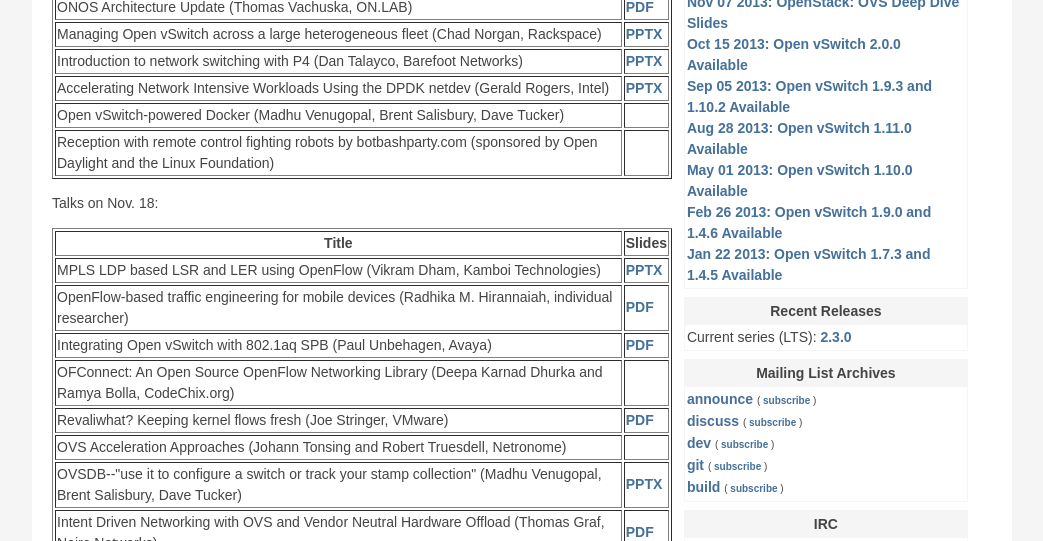
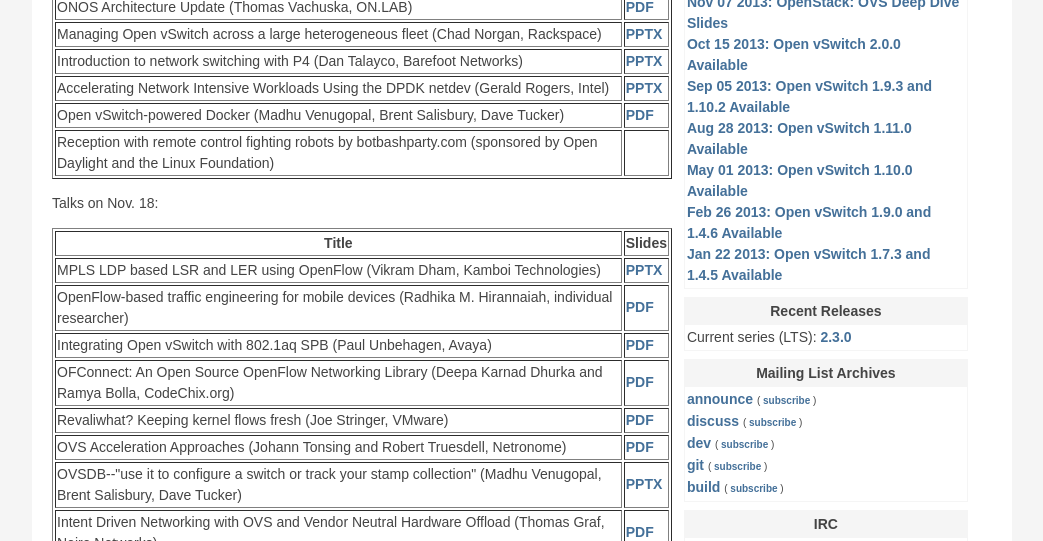
Before and after one commit to openvswitch/openvswitch.github.io, a Jekyll site: the page built from support/ovscon2014/index.html, in a window 1280 px wide. Shown: the part 599-1140 px from the top of the page, without its empty margins (118-1161 px from the left). Built offline with Jekyll 4.4.1, drawn with Linux system fonts in a browser that asks for light colours.

Commit message:
ovscon2014: Complete our collection of slides.
From Justin (thanks!).

```diff
--- a/support/ovscon2014/index.html
+++ b/support/ovscon2014/index.html
@@ -76,7 +76,7 @@
 </tr>
 <tr>
   <td>Open vSwitch-powered Docker (Madhu Venugopal, Brent Salisbury, Dave Tucker)</td>
-  <td></td>
+  <td><a href="17/1700-Docker powered OVS.pdf">PDF</a></td>
 </tr>
 <tr>
   <td>Reception with remote control fighting robots by botbashparty.com (sponsored by Open Daylight and the Linux Foundation)</td>
@@ -106,7 +106,7 @@
 </tr>
 <tr>
   <td>OFConnect: An Open Source OpenFlow Networking Library (Deepa Karnad Dhurka and Ramya Bolla, CodeChix.org)</td>
-  <td></td>
+  <td><a href="18/1100-OpenvSwitch2014 - OFconnect Talk Nov 18 - Deepa & Ramya.pdf">PDF</a></td>
 </tr>
 <tr>
   <td>Revaliwhat? Keeping kernel flows fresh (Joe Stringer, VMware)</td>
@@ -114,7 +114,7 @@
 </tr>
 <tr>
   <td>OVS Acceleration Approaches (Johann Tonsing and Robert Truesdell, Netronome)</td>
-  <td></td>
+  <td><a href="18/1300-ovs-accel-nfp-2014-11-18.pdf">PDF</a></td>
 </tr>
 <tr>
   <td>OVSDB--"use it to configure a switch or track your stamp collection" (Madhu Venugopal, Brent Salisbury, Dave Tucker)</td>
```
Also changed, not shown: 3 other files.
